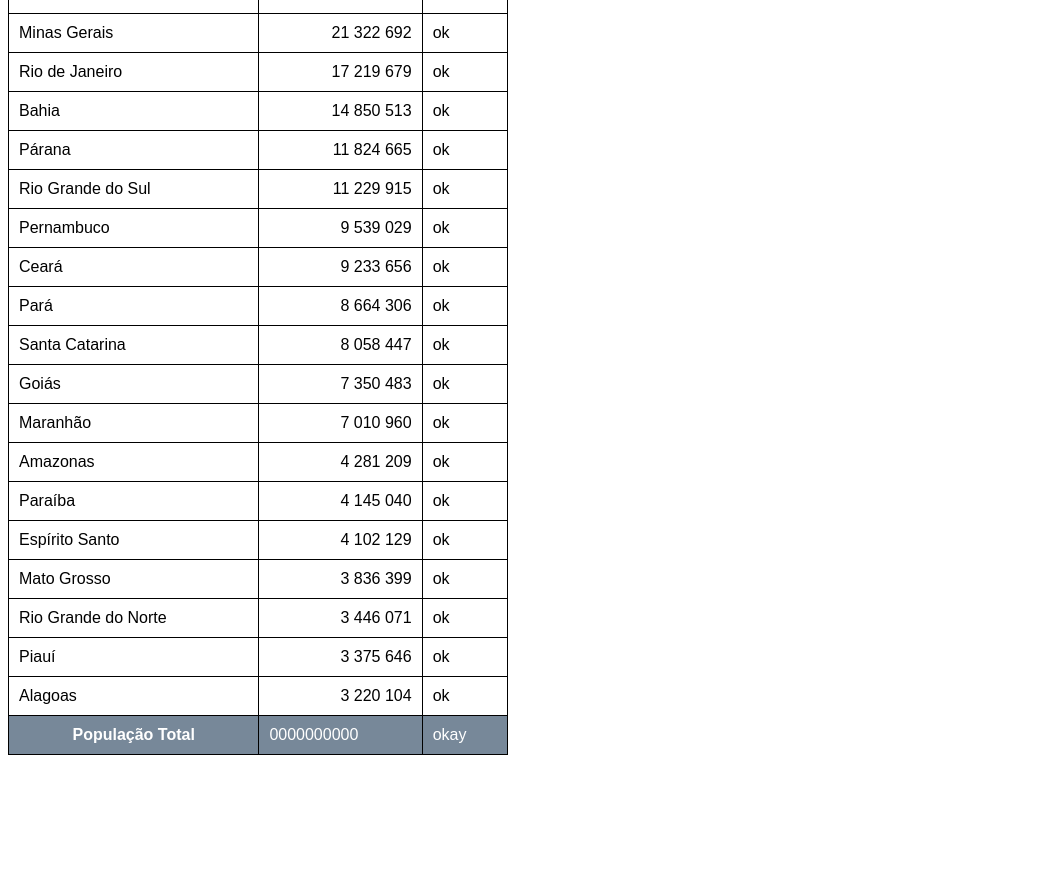
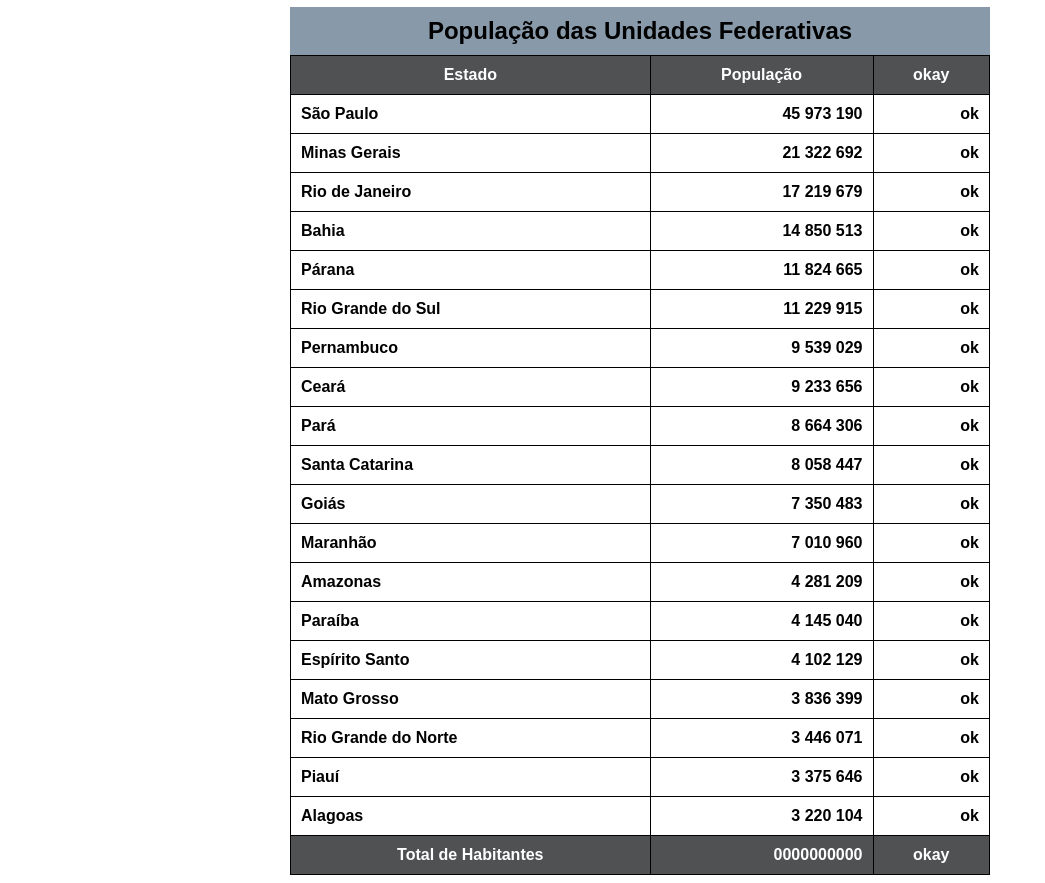
Before and after one commit to jotta26/HTML-CSS, a plain HTML site: page EXERCICIOS/EX23M3/anatomiatable.html in a window 1280 px wide. Shown: the part 73-956 px from the top of the page, without its empty margins (0-1045 px from the left). Before the commit the page ends 836 px from the top, so only its background shows below. Drawn offline with Linux system fonts and the light colour scheme.

Commit message:
pequena alteração

```diff
--- a/EXERCICIOS/EX23M3/anatomiatable.html
+++ b/EXERCICIOS/EX23M3/anatomiatable.html
@@ -10,8 +10,9 @@
         }
 
         table {
-            width: 500px;
+            width: 700px;
             border-collapse: collapse;
+            margin: auto;
         }
 
         td, th{
@@ -20,29 +21,54 @@
         }
 
         thead, tfoot {
-            background-color: lightslategrey;
+            background-color: rgba(32, 35, 37, 0.788);
             color: white;
+        }
+
+        tbody {
+            font-weight: bold;
         }
 
         .num {
             text-align: right;
+            font-weight: bold;
+
+        }
+
+        caption {
+            font-size: 1.5em;
+            font-weight: bold;
+            padding: 10px;
+            background-color: rgb(136, 154, 170);
+        }
+
+        h1 {
+            padding: 0px 0px 0px 55px;
+        }
+
+        .center {
+            text-align: center;
+            font-weight: bold;
         }
     </style>
 </head>
 <body>
+    <h1>Uso de Tabelas Grandes</h1>
     <table>
+        <caption>População das Unidades Federativas</caption>
         <thead>
             <tr>
-                <th>Unidade federativa</th>
-                <th>População</th><th>okay</th>
+                <th>Estado</th>
+                <th>População</th>
+                <th>okay</th>
             </tr>
         </thead>
 
         <tfoot>
             <tr>
-                <th>População Total</th>
-                <td>0000000000</td>
-                <td>okay</td>
+                <th>Total de Habitantes</th>
+                <td class="num">0000000000</td>
+                <td class="center">okay</td>
             </tr>
         </tfoot>
 
@@ -50,100 +76,100 @@
             <tr>
                 <td>São Paulo</td>
                 <td class="num">45 973 190</td>
-                <td>ok</td>
+                <td class="num">ok</td>
             </tr>
             <tr>
                 <td>Minas Gerais</td>
                 <td class="num">21 322 692</td>
-                <td>ok</td>
+                <td class="num">ok</td>
             </tr>
             <tr>
                 <td>Rio de Janeiro</td>
                 <td class="num">17 219 679</td>
-                <td>ok
+                <td class="num">ok
                 </td>
             </tr>
             <tr>
                 <td>Bahia</td>
                 <td class="num">14 850 513</td>
-                <td>ok
+                <td class="num">ok
                 </td>
             </tr>
             <tr>
                 <td>Párana</td>
                 <td class="num">11 824 665</td>
-                <td>ok
+                <td class="num">ok
                 </td>
             </tr>
             <tr>
                 <Td>Rio Grande do Sul</Td>
                 <td class="num">11 229 915</td>
-                <td>ok</td>
+                <td class="num">ok</td>
             </tr>
             <tr>
                 <td>Pernambuco</td>
                 <td class="num">9 539 029</td>
-                <td>ok</td>
+                <td class="num">ok</td>
             </tr>
             <tr>
                 <td>Ceará</td>
                 <td class="num">9 233 656</td>
-                <td>ok</td>
+                <td class="num">ok</td>
             </tr>
             <tr>
                 <td>Pará</td>
                 <td class="num">8 664 306</td>
-                <td>ok</td>
+                <td class="num">ok</td>
             </tr>
             <tr>
                 <td>Santa Catarina</td>
                 <td class="num">8 058 447</td>
-                <td>ok</td>
+                <td class="num">ok</td>
             </tr>
             <tr>
                 <td>Goiás</td>
                 <td class="num">7 350 483</td>
-                <td>ok</td>
+                <td class="num">ok</td>
             </tr>
             <tr>
                 <td>Maranhão</td>
                 <td class="num">7 010 960</td>
-                <td>ok</td>
+                <td class="num">ok</td>
             </tr>
             <tr>
                 <td>Amazonas</td>
                 <td class="num">4 281 209</td>
-                <td>ok </td>
+                <td class="num">ok</td>
             </tr>
             <tr>
                 <td>Paraíba</td>
                 <td class="num">4 145 040</td>
-                <td>ok </td>
+                <td class="num">ok </td>
             </tr>
             <tr>
                 <td>Espírito Santo</td>
                 <td class="num">4 102 129</td>
-                <td>ok</td>
+                <td class="num">ok</td>
             </tr>
             <tr>
                 <td>Mato Grosso</td>
                 <td class="num">3 836 399</td>
-                <td>ok</td>
+                <td class="num">ok</td>
             </tr>
             <tr>
                 <td>Rio Grande do Norte</td>
                 <td class="num">3 446 071</td>
-                <td>ok</td>
+                <td class="num">ok</td>
             </tr>
             <tr>
                 <td>Piauí</td>
                 <td class="num">3 375 646</td>
-                <td>ok</td>
+                <td class="num">ok</td>
             </tr>
             <tr>
                 <td>Alagoas</td>
                 <td class="num">3 220 104</td>
-                <td>ok</td>
+                <td class="num">ok</td>
             </tr>
         </tbody>
     </table>
```
Also changed, not shown: EXERCICIOS/EX23M3/imagens/pngtree-brazil-map-outline-png-image_9222035.png (added).
